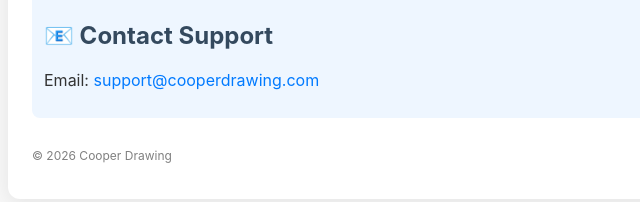
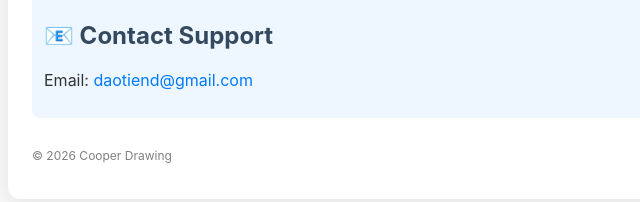
Before and after one commit to tienhugface/cooper-drawing-support, a plain HTML site: page index.html in a window 1280 px wide. Shown: the part 798-1000 px from the top of the page, 258-898 px from the left. Drawn offline with Linux system fonts and the light colour scheme.

Commit message:
Update index.html

```diff
--- a/index.html
+++ b/index.html
@@ -90,7 +90,7 @@
     <div class="contact">
       <h2>📧 Contact Support</h2>
       <p>
-        Email: <a href="mailto:support@cooperdrawing.com">support@cooperdrawing.com</a>
+        Email: <a href="mailto:daotiend@gmail.com">daotiend@gmail.com</a>
       </p>
     </div>
 
```
